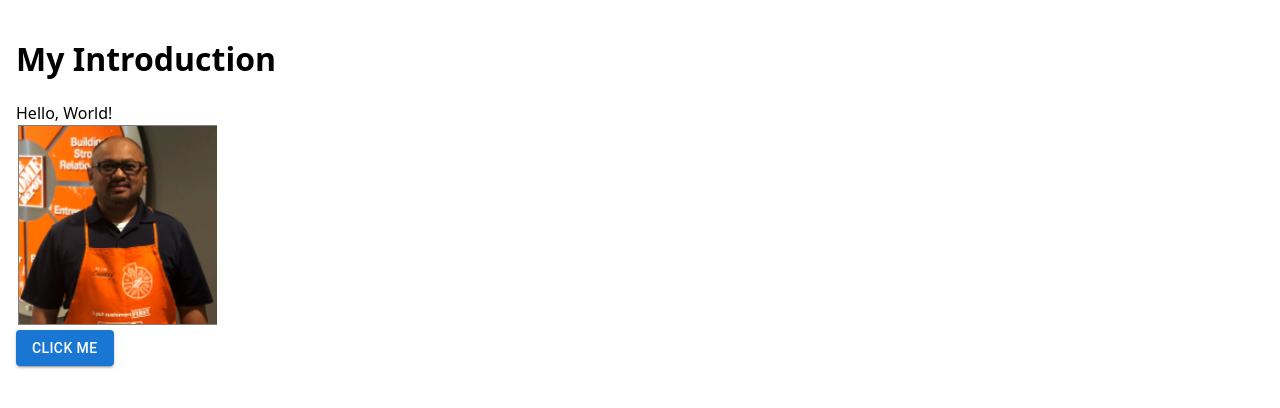
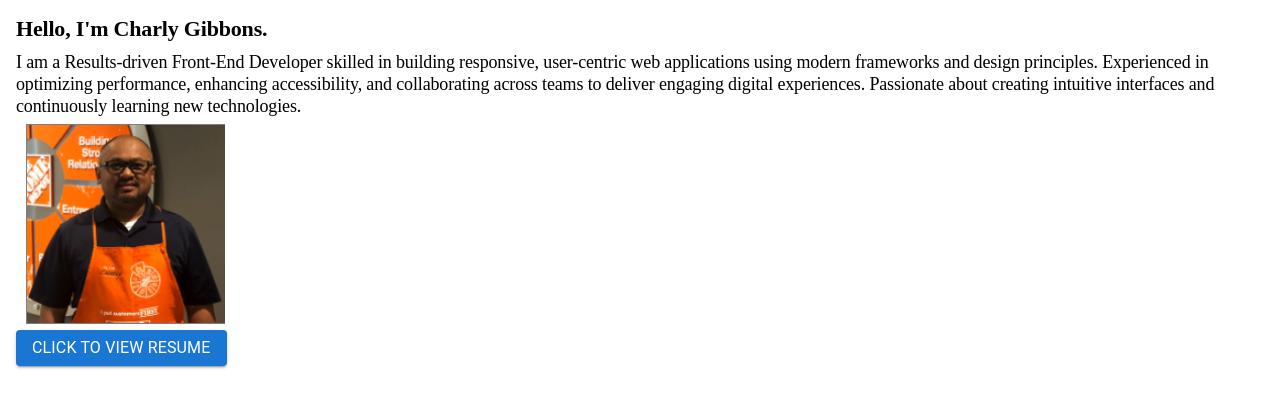
Before and after one commit to cegibbons/Charly_Resume, a React (Vite) app: page / in a window 1280 px wide. Shown: the top 408 px of the page. Built offline with nearby package versions, Linux system fonts and the light colour scheme.

Commit message:
Added resume and more introduction context and button functionality

```diff
--- a/src/App.jsx
+++ b/src/App.jsx
@@ -1,15 +1,36 @@
-import React from 'react'
+import React, { useState } from 'react'
 import HelloWorld from './components/HelloWorld'
 import CharlyPicture from './components/CharlyPicture'
+import ResumePdf from './components/ResumePdf'
 import Button from '@mui/material/Button';
+import resumePdf from './images/Charly_Gibbons_Resume.pdf'
+import { Typography } from '@mui/material';
 
 export default function App() {
+  const [showResume, setShowResume] = useState(false);
+
+  const handlePictureClick = () => {
+    setShowResume(true);
+    window.open(resumePdf, '_blank', 'noopener,noreferrer');
+  };
+
   return (
-    <div>
-      <h1> My Introduction </h1>
-      <HelloWorld />
-      <CharlyPicture />
-      <Button variant="contained" onClick={() => console.log('Button clicked!')}>Click Me</Button>
-    </div>
+    <>
+      <div>
+        {showResume ? (
+          <ResumePdf onBack={() => setShowResume(false)} />
+        ) : (
+          <>
+            <HelloWorld />
+            <CharlyPicture />
+          </>
+        )}
+      </div>
+      <div>
+        <Button variant="contained" onClick={handlePictureClick}>
+         <Typography>Click to View Resume</Typography>
+        </Button>
+      </div>
+    </>
   )
 }
--- a/src/components/CharlyPicture.jsx
+++ b/src/components/CharlyPicture.jsx
@@ -1,12 +1,13 @@
 import React from "react";
-import CharlyPic from "../images/charly-pic.png"
+import CharlyPic from "../images/charly-pic.png";
+import Button from '@mui/material/Button';
 
-const CharlyPicture = () => {
+const CharlyPicture = ({ onClick }) => {
     return (
-        <div>
+        <Button onClick={() => alert('Picture clicked!')}>
             <img src={CharlyPic} alt="Charly" />
-        </div>
+        </Button>
     );
-}
+};
 
 export default CharlyPicture;
--- a/src/components/HelloWorld.jsx
+++ b/src/components/HelloWorld.jsx
@@ -1,9 +1,13 @@
 import React from 'react';
+import { Typography } from '@mui/material';
 
 export default function HelloWorld() {
   return (
-    <div>
-      Hello, World!
-    </div>
+    <>
+    <Typography variant="h2" data-testid="hello-header" style={{ fontFamily: 'minion-pro, serif', fontSize: '22px', fontWeight: 'bold' }}>
+      Hello, I'm Charly Gibbons.
+    </Typography>
+    <Typography variant="h2" style={{ fontFamily: 'minion-pro, serif', fontSize: '18px', marginTop: '10px' }}>
+      I am a Results-driven Front-End Developer skilled in building responsive, user-centric web applications using modern frameworks and design principles. Experienced in optimizing performance, enhancing accessibility, and collaborating across teams to deliver engaging digital experiences. Passionate about creating intuitive interfaces and continuously learning new technologies. </Typography></>
   );
 }
--- /dev/null
+++ b/src/components/ResumePdf.jsx
@@ -0,0 +1,18 @@
+import React from 'react';
+import Button from '@mui/material/Button';
+import resumePdf from '../images/Charly_Gibbons_Resume.pdf';
+
+export default function ResumePdf({ onBack }) {
+  return (
+    <div>
+      <Button variant="outlined" onClick={onBack}>
+        Back
+      </Button>
+      <div>
+        <a href={resumePdf} target="_blank" rel="noopener noreferrer">
+          View Resume (PDF)
+        </a>
+      </div>
+    </div>
+  );
+}
```
Also changed, not shown: src/index.css (line endings or trailing spaces), 2 other files (tests, documents, lock files or other folders).
